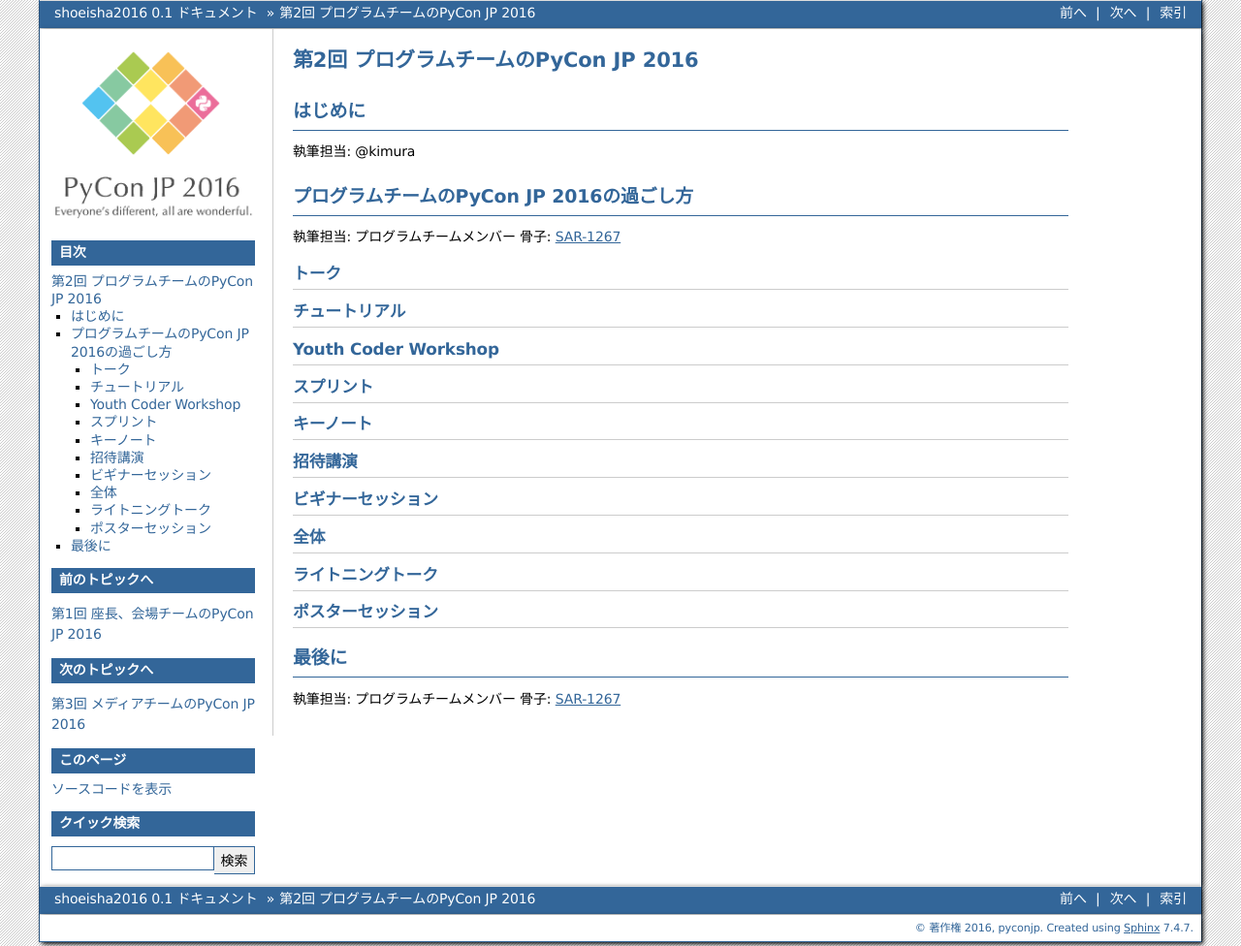
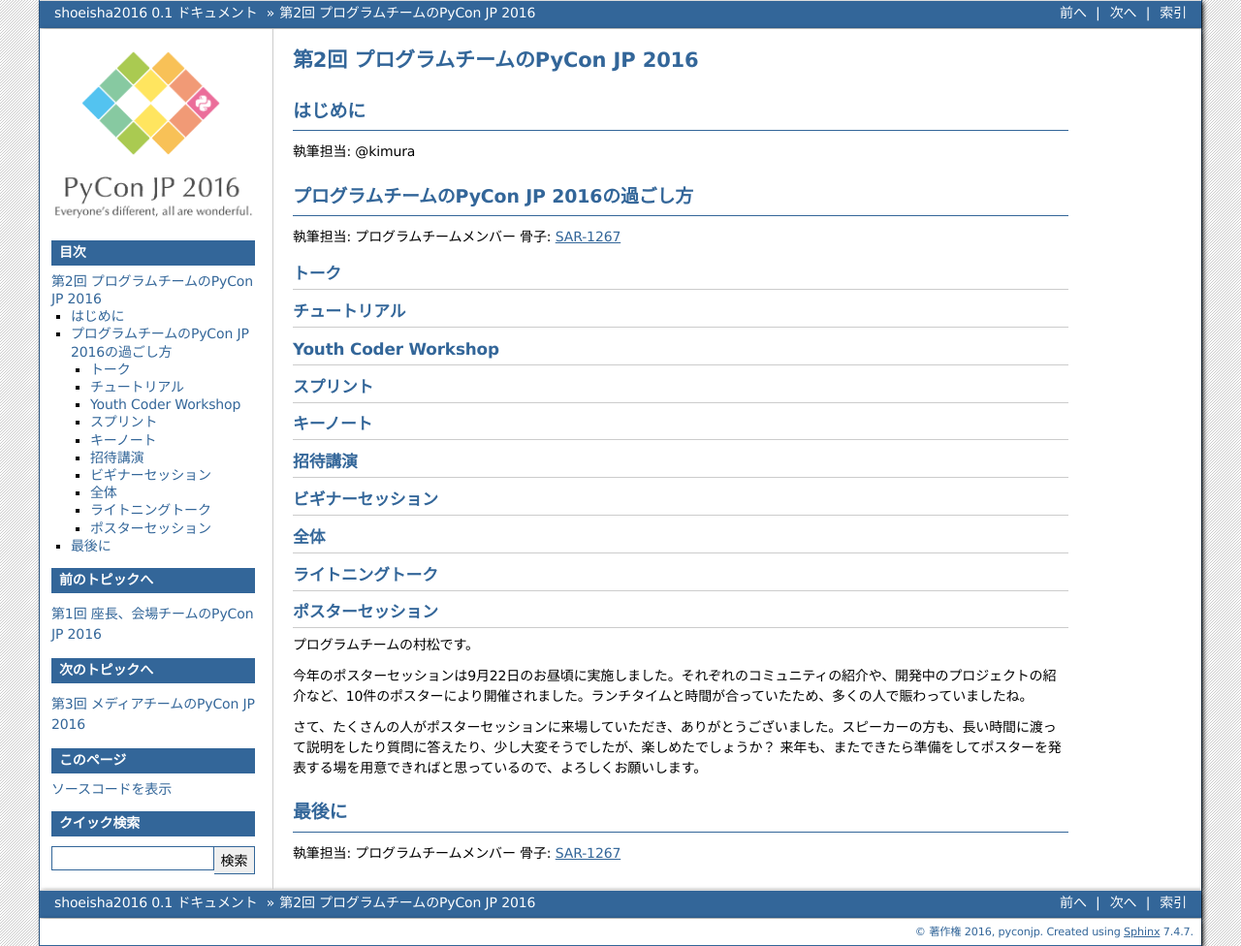
Before and after one commit to pyconjp/shoeisha2016, a Sphinx documentation site: the page built from source/afterreport_02_program.rst, in a window 1280 px wide. Shown: the whole page at 97% size. Built offline with Sphinx 7.4.7, drawn with Linux system fonts in a browser that asks for light colours.

Commit message:
ポスター追加

```diff
--- a/source/afterreport_02_program.rst
+++ b/source/afterreport_02_program.rst
@@ -51,6 +51,11 @@ Youth Coder Workshop
 ポスターセッション
 ------------------------------
 .. sectionauthor:: Kazuya Muramatsu
+プログラムチームの村松です。
+
+今年のポスターセッションは9月22日のお昼頃に実施しました。それぞれのコミュニティの紹介や、開発中のプロジェクトの紹介など、10件のポスターにより開催されました。ランチタイムと時間が合っていたため、多くの人で賑わっていましたね。
+
+さて、たくさんの人がポスターセッションに来場していただき、ありがとうございました。スピーカーの方も、長い時間に渡って説明をしたり質問に答えたり、少し大変そうでしたが、楽しめたでしょうか？ 来年も、またできたら準備をしてポスターを発表する場を用意できればと思っているので、よろしくお願いします。
 
 
 最後に
```
